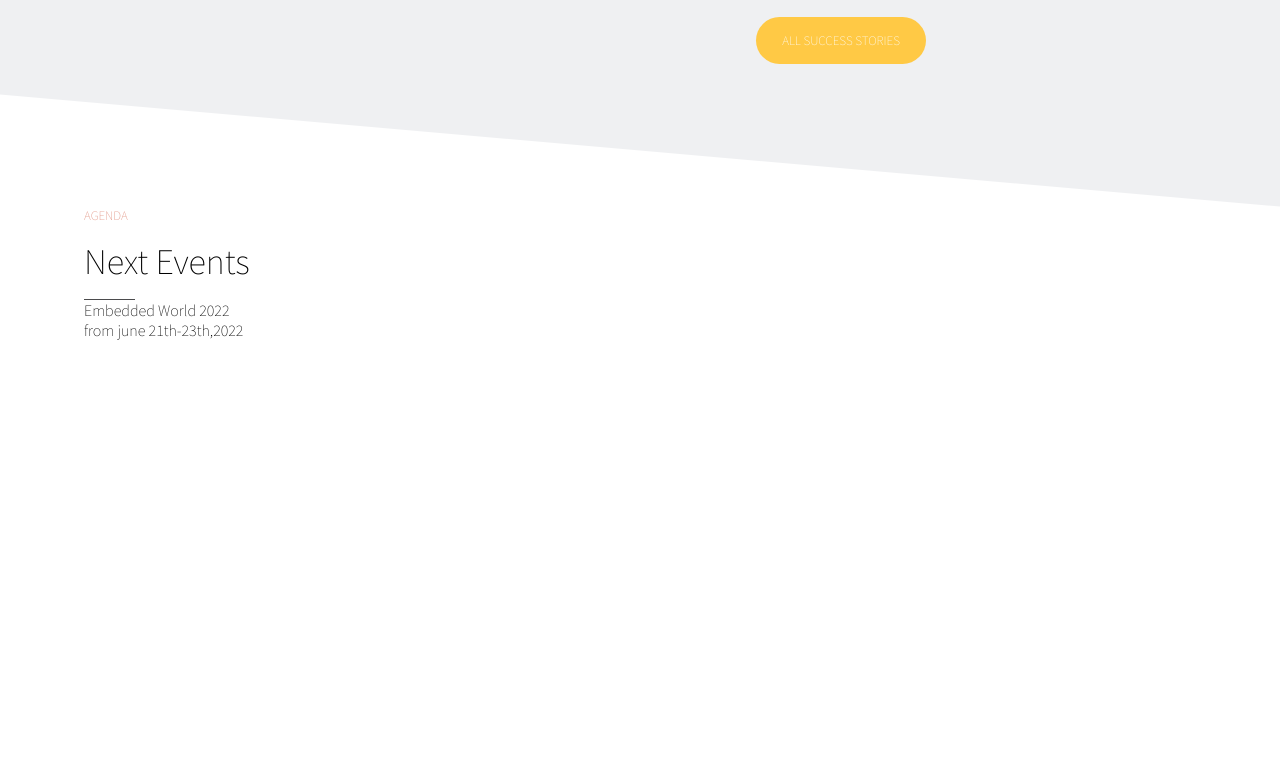
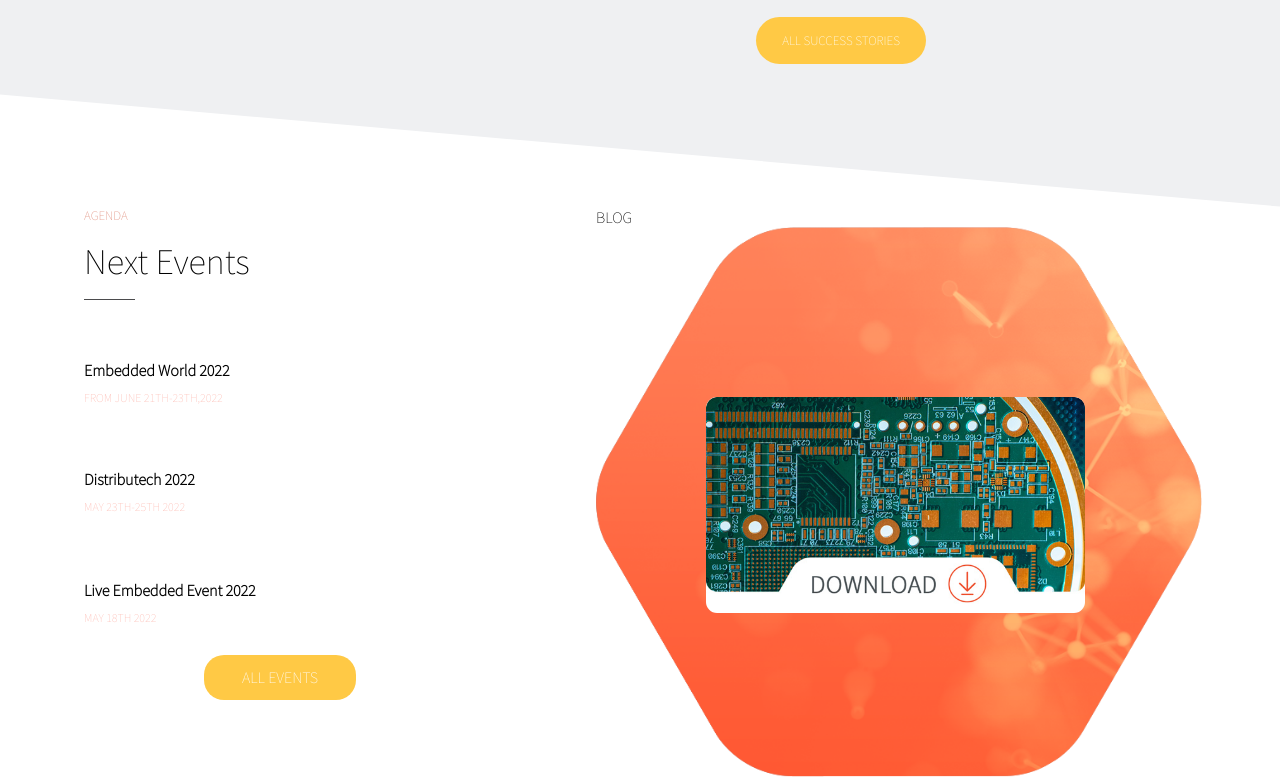
Before and after one commit to Artem5417/micro-test-css, a plain HTML site: page index.html in a window 1280 px wide. Shown: the part 3427-4204 px from the top of the page. Before the commit the page ends 3767 px from the top, so only its background shows below. Drawn offline with Linux system fonts and the light colour scheme.

Commit message:
add: news right

```diff
--- a/index.html
+++ b/index.html
@@ -342,7 +342,29 @@
             <div class="date1">
                 from june 21th-23th,2022
             </div>
+            <div class="Event2">
+                Distributech 2022
+            </div>
+            <div class="date2">
+                may 23th-25th 2022
+            </div>
+            <div class="Event3">
+                Live Embedded Event 2022
+            </div>
+            <div class="date3">
+                may 18th 2022
+            </div>
+            <div class="Event-button">
+                All Events
+            </div>
         </div>
+        <dvi class="news-right">
+            <div class="news-blog">
+                Blog
+            </div>
+            <img class="news-img1" src="p5.png">
+            <img class="news-img2" src="p9.jpeg">
+        </dvi>
     </div>
 </body>
 <style>
@@ -1106,6 +1128,78 @@
         border-width: 1px 10px;
         margin-top: 15px;
     }
+
+    .Event1 {
+        font-weight: 600;
+        margin-top: 60px;
+    }
+
+    .date1 {
+        margin-top: 10px;
+        color: #fdbab1ff;
+        text-transform: uppercase;
+        font-size: 12px;
+    }
+
+    .Event2 {
+        margin-top: 64px;
+        font-weight: 600;
+    }
+
+    .date2 {
+        margin-top: 10px;
+        text-transform: uppercase;
+        font-size: 12px;
+        color: #fdbab1ff;
+    }
+
+    .Event3 {
+        margin-top: 66px;
+        font-weight: 600;
+    }
+
+    .date3 {
+        font-size: 12px;
+        margin-top: 10px;
+        text-transform: uppercase;
+        color: #fdbab1ff;
+    }
+
+    .Event-button {
+        text-transform: uppercase;
+        background-color: #ffc945ff;
+        border-radius: 20px;
+        width: 152px;
+        height: 45px;
+        color: white;
+        display: flex;
+        align-items: center;
+        justify-content: center;
+        margin-top: 30px;
+        margin-left: 120px;
+    }
+
+    .news-right {
+        margin-left: 240px;
+    }
+
+    .news-img1 {
+        position: absolute;
+        height: 550px;
+    }
+
+    .news-img2 {
+        position: absolute;
+        width: 379px;
+        margin-top: 170px;
+        margin-left: 110px;
+        border-radius: 11px;
+    }
+
+    .news-blog {
+        position: relative;
+        text-transform: uppercase;
+    }
 </style>
 
 </html>
```
Also changed, not shown: HomeAppliances.png (added), SmartHome.png (added), p5.png (added), p7.jpeg (added), p8.jpeg (added), p9.jpeg (added).
